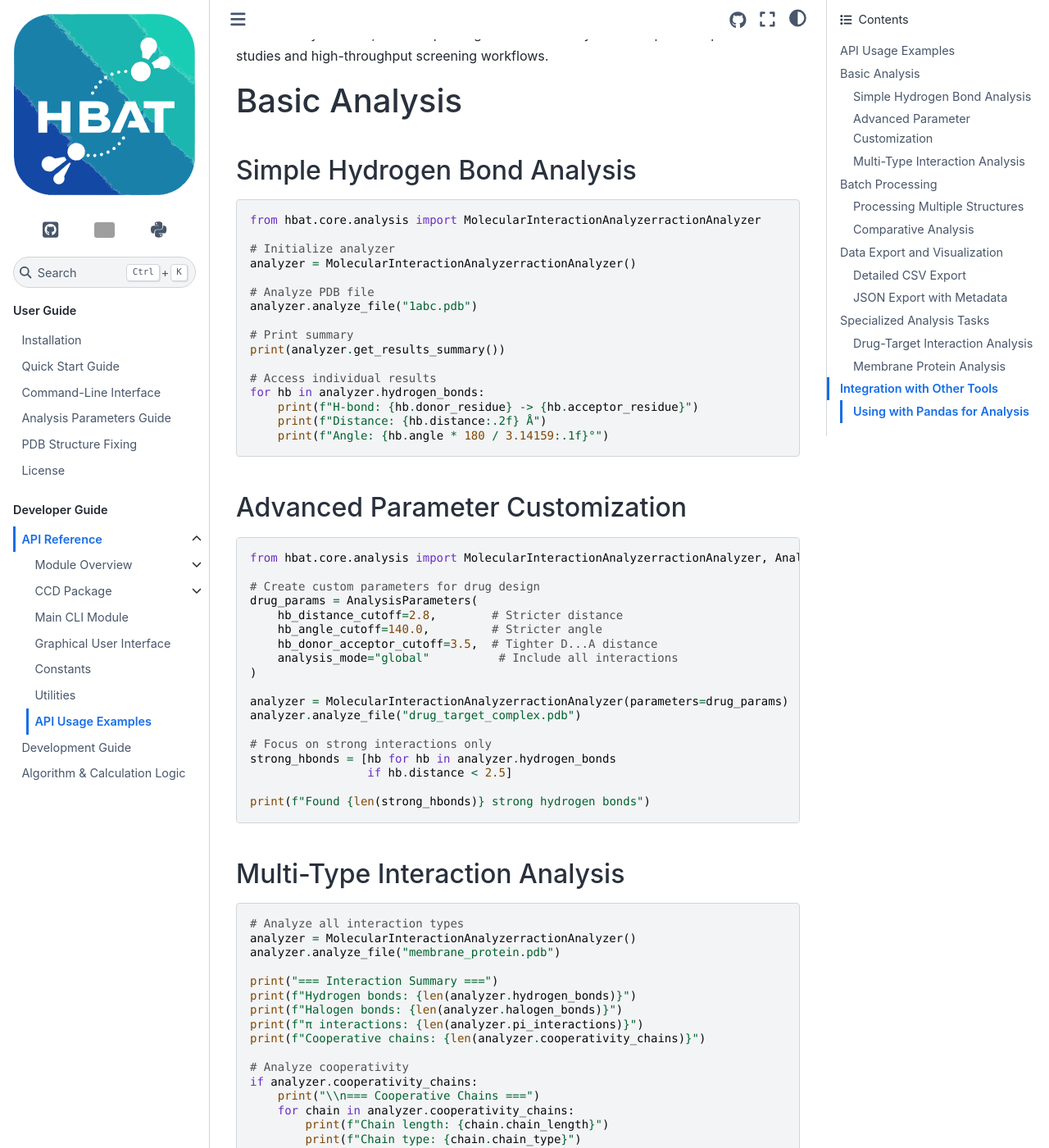
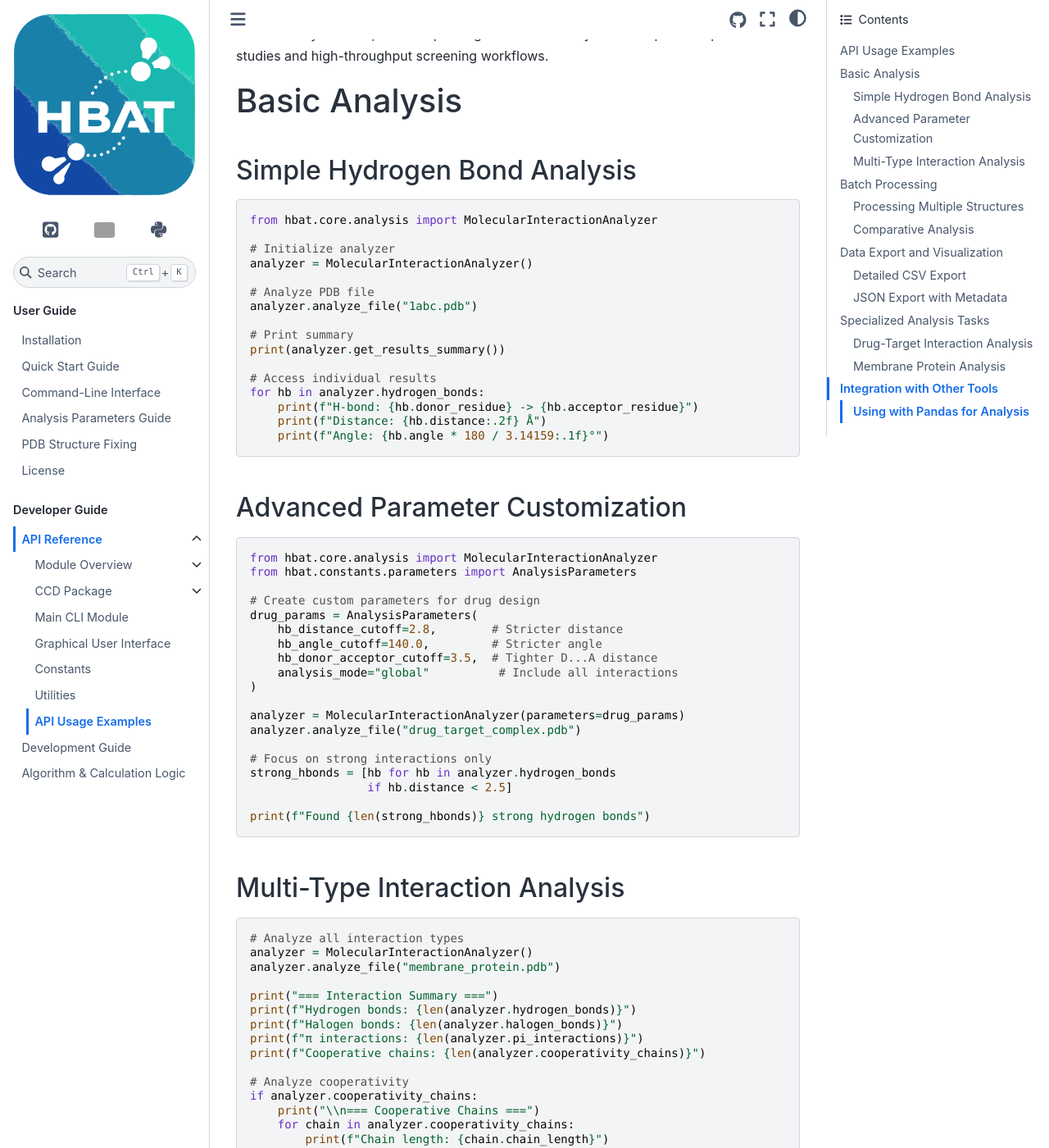
Before and after one commit to abhishektiwari/hbat, a Sphinx documentation site: the page built from docs/source/api/examples/index.rst, in a window 1280 px wide and 1400 px high, scrolled down 583 px. Shown: the whole window at 82% size. Built offline with Sphinx 7.4.7 and the Sphinx Book theme 1.1.4, drawn with Linux system fonts in a browser that asks for light colours; the version number could not be read and is left out; some of the changed text lies outside the part shown; grey boxes are pictures that could not be loaded.

Commit message:
Add skelton paper, fixing the API usage examples
* Add skelton paper, fixing the API usage examples

```diff
--- a/docs/source/api/examples/index.rst
+++ b/docs/source/api/examples/index.rst
@@ -20,10 +20,10 @@ Simple Hydrogen Bond Analysis
 
 .. code-block:: python
 
-   from hbat.core.analysis import MolecularInteractionAnalyzerractionAnalyzer
+   from hbat.core.analysis import MolecularInteractionAnalyzer
 
    # Initialize analyzer
-   analyzer = MolecularInteractionAnalyzerractionAnalyzer()
+   analyzer = MolecularInteractionAnalyzer()
 
    # Analyze PDB file
    analyzer.analyze_file("1abc.pdb")
@@ -42,7 +42,8 @@ Advanced Parameter Customization
 
 .. code-block:: python
 
-   from hbat.core.analysis import MolecularInteractionAnalyzerractionAnalyzer, AnalysisParameters
+   from hbat.core.analysis import MolecularInteractionAnalyzer
+   from hbat.constants.parameters import AnalysisParameters
 
    # Create custom parameters for drug design
    drug_params = AnalysisParameters(
@@ -52,7 +53,7 @@ Advanced Parameter Customization
        analysis_mode="global"          # Include all interactions
    )
 
-   analyzer = MolecularInteractionAnalyzerractionAnalyzer(parameters=drug_params)
+   analyzer = MolecularInteractionAnalyzer(parameters=drug_params)
    analyzer.analyze_file("drug_target_complex.pdb")
 
    # Focus on strong interactions only
@@ -67,7 +68,7 @@ Multi-Type Interaction Analysis
 .. code-block:: python
 
    # Analyze all interaction types
-   analyzer = MolecularInteractionAnalyzerractionAnalyzer()
+   analyzer = MolecularInteractionAnalyzer()
    analyzer.analyze_file("membrane_protein.pdb")
 
    print("=== Interaction Summary ===")
@@ -94,14 +95,14 @@ Processing Multiple Structures
 
    import glob
    import csv
-   from hbat.core.analysis import MolecularInteractionAnalyzerractionAnalyzer
+   from hbat.core.analysis import MolecularInteractionAnalyzer
 
    # Process all PDB files in directory
    pdb_files = glob.glob("structures/*.pdb")
    results = []
 
    for pdb_file in pdb_files:
-       analyzer = MolecularInteractionAnalyzerractionAnalyzer()
+       analyzer = MolecularInteractionAnalyzer()
        if analyzer.analyze_file(pdb_file):
            stats = analyzer.get_statistics()
            results.append({
@@ -134,7 +135,7 @@ Comparative Analysis
    results = {}
 
    for name, pdb_file in structures.items():
-       analyzer = MolecularInteractionAnalyzerractionAnalyzer()
+       analyzer = MolecularInteractionAnalyzer()
        analyzer.analyze_file(pdb_file)
 
        results[name] = {
@@ -161,9 +162,9 @@ Detailed CSV Export
 .. code-block:: python
 
    import csv
-   from hbat.core.analysis import MolecularInteractionAnalyzerractionAnalyzer
+   from hbat.core.analysis import MolecularInteractionAnalyzer
 
-   analyzer = MolecularInteractionAnalyzerractionAnalyzer()
+   analyzer = MolecularInteractionAnalyzer()
    analyzer.analyze_file("protein.pdb")
 
    # Export hydrogen bonds to CSV
@@ -193,9 +194,9 @@ JSON Export with Metadata
 
    import json
    from datetime import datetime
-   from hbat.core.analysis import MolecularInteractionAnalyzerractionAnalyzer
+   from hbat.core.analysis import MolecularInteractionAnalyzer
 
-   analyzer = MolecularInteractionAnalyzerractionAnalyzer()
+   analyzer = MolecularInteractionAnalyzer()
    analyzer.analyze_file("complex.pdb")
 
    # Create comprehensive results dictionary
@@ -244,7 +245,8 @@ Drug-Target Interaction Analysis
 
 .. code-block:: python
 
-   from hbat.core.analysis import MolecularInteractionAnalyzerractionAnalyzer, AnalysisParameters
+   from hbat.core.analysis import MolecularInteractionAnalyzer
+   from hbat.constants.parameters import AnalysisParameters
 
    # Custom parameters for drug analysis
    drug_params = AnalysisParameters(
@@ -253,7 +255,7 @@ Drug-Target Interaction Analysis
        analysis_mode="global"
    )
 
-   analyzer = MolecularInteractionAnalyzerractionAnalyzer(parameters=drug_params)
+   analyzer = MolecularInteractionAnalyzer(parameters=drug_params)
    analyzer.analyze_file("drug_target.pdb")
 
    # Filter interactions involving the drug (assuming it's a HET residue)
@@ -275,7 +277,7 @@ Membrane Protein Analysis
 .. code-block:: python
 
    # Analyze interactions in membrane proteins
-   analyzer = MolecularInteractionAnalyzerractionAnalyzer()
+   analyzer = MolecularInteractionAnalyzer()
    analyzer.analyze_file("membrane_protein.pdb")
 
    # Categorize interactions by region (transmembrane vs extracellular)
@@ -307,9 +309,9 @@ Using with Pandas for Analysis
 .. code-block:: python
 
    import pandas as pd
-   from hbat.core.analysis import MolecularInteractionAnalyzerractionAnalyzer
+   from hbat.core.analysis import MolecularInteractionAnalyzer
 
-   analyzer = MolecularInteractionAnalyzerractionAnalyzer()
+   analyzer = MolecularInteractionAnalyzer()
    analyzer.analyze_file("protein.pdb")
 
    # Convert results to pandas DataFrame
```
Also changed, not shown: paper/paper.md (added, +88 -0 lines), 2 other files.
